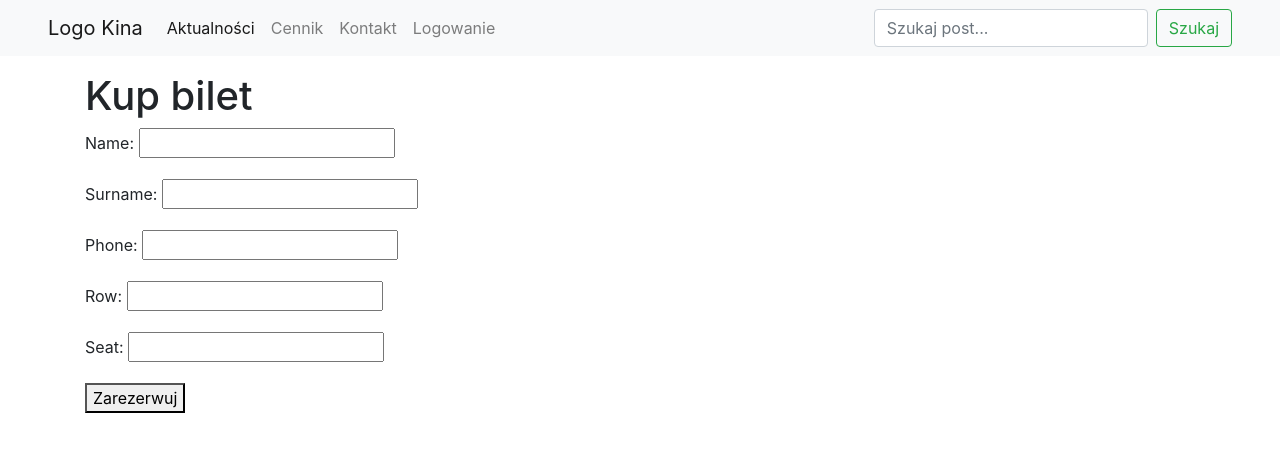
After one commit to KSzostko/DjangoCinema, a Django app: template app/templates/app/buy_ticket.html in a window 1280 px wide. The commit adds this page. Shown: the top 452 px of the page. Run offline with Django 3.2, Linux system fonts and the light colour scheme; the template is opened without the code that fills it: values that come from a table or form of the project are taken from there, others are empty.

Commit message:
successfully impplemented form for ticket reservation

```diff
--- a/app/forms.py
+++ b/app/forms.py
@@ -1,6 +1,6 @@
 from django import forms
 from django.contrib.auth.forms import UserCreationForm
-from .models import Workers
+from .models import Workers, Clients
 
 
 class UserForm(UserCreationForm):
@@ -13,3 +13,11 @@ class UserForm(UserCreationForm):
     class Meta:
         model = Workers
         fields = ('username', 'email', 'password1', 'password2')
+
+
+class BuyTicketForm(forms.Form):
+    name = forms.CharField(max_length=50)
+    surname = forms.CharField(max_length=50)
+    phone = forms.CharField(max_length=50)
+    row = forms.IntegerField()
+    seat = forms.IntegerField()
--- a/app/models.py
+++ b/app/models.py
@@ -64,7 +64,7 @@ class Seats(models.Model):
     nr_seat = models.IntegerField()
 
     def __str__(self):
-        return f'Seat number {self.nr_seat} in row {self.nr_row} in the room ${self.room.id}'
+        return f'Seat number {self.nr_seat} in row {self.nr_row} in the room {self.room.id}'
 
 
 class Tickets(models.Model):
--- a/app/templates/app/_base.html
+++ b/app/templates/app/_base.html
@@ -40,8 +40,6 @@
         {% block content %}{% endblock %}
       </main>
 
-      <footer class="p-5 text-center">&copy;Politechnika Białostocka 2020</footer>
-
     <script src="https://code.jquery.com/jquery-3.5.1.slim.min.js" integrity="sha384-DfXdz2htPH0lsSSs5nCTpuj/zy4C+OGpamoFVy38MVBnE+IbbVYUew+OrCXaRkfj" crossorigin="anonymous"></script>
     <script src="https://cdn.jsdelivr.net/npm/bootstrap@4.5.3/dist/js/bootstrap.bundle.min.js" integrity="sha384-ho+j7jyWK8fNQe+A12Hb8AhRq26LrZ/JpcUGGOn+Y7RsweNrtN/tE3MoK7ZeZDyx" crossorigin="anonymous"></script>
   </body>
--- /dev/null
+++ b/app/templates/app/buy_ticket.html
@@ -0,0 +1,37 @@
+{% extends 'app/_base.html' %}
+
+{% block title %}Rezerwacja{% endblock %}
+
+{% block content %}
+
+    <h1>Kup bilet</h1>
+    <form method="post">
+        {% csrf_token %}
+{#        <h2>Twoje dane</h2>#}
+{#        <p>#}
+{#            <label for="name">Imię</label>#}
+{#            <input type="text" id="name" name="name" placeholder="Podaj swoje imię" required>#}
+{#        </p>#}
+{#        <p>#}
+{#            <label for="surname">Nazwisko</label>#}
+{#            <input type="text" id="surname" name="surname" placeholder="Podaj swoje nazwisko" required>#}
+{#        </p>#}
+{#        <p>#}
+{#            <label for="phone">Numer telefonu</label>#}
+{#            <input type="text" id="phone" name="phone" placeholder="Podaj swój numer telefonu" required>#}
+{#        </p>#}
+{#        <h2>Miejsce na sali</h2>#}
+        {# @TODO: Trzeba jakoś wyświetlać dostępne miejsca #}
+{#        <p>#}
+{#            <label for="row">Rząd</label>#}
+{#            <input type="number" id="row" name="row" placeholder="Podaj numer rzędu" required>#}
+{#        </p>#}
+{#        <p>#}
+{#            <label for="seat">Miejsce</label>#}
+{#            <input type="number" id="seat" name="seat" placeholder="Podaj numer miejsca" required>#}
+{#        </p>#}
+        {{ form.as_p }}
+        <button type="submit">Zarezerwuj</button>
+    </form>
+
+{% endblock %}
--- a/app/templates/app/seance_detail.html
+++ b/app/templates/app/seance_detail.html
@@ -8,5 +8,6 @@
     <p>Termin: {{ object.date }}</p>
     <p>Sala numer {{ object.room.id }}</p>
     <a href="{% url 'movie_detail' pk=object.movie.pk %}">Szczegóły filmu</a>
+    <a href="{% url 'buy_ticket' pk=object.pk %}">Kup bilet</a>
 
 {% endblock %}
--- a/app/urls.py
+++ b/app/urls.py
@@ -11,4 +11,5 @@ urlpatterns = [
     path('senace/<int:pk>/', views.SeanceDetailView.as_view(), name='seance_detail'),
     path('movie/<int:pk>/', views.MovieDetailView.as_view(), name='movie_detail'),
     path('discounts/', views.DiscountsListView.as_view(), name='discounts_list'),
+    path('buy/ticket/<int:pk>', views.buy_ticket, name='buy_ticket'),
 ]
```
Also changed, not shown: app/views.py (+39 -3 lines), app/migrations/0005_remove_seats_surname.py (added).
